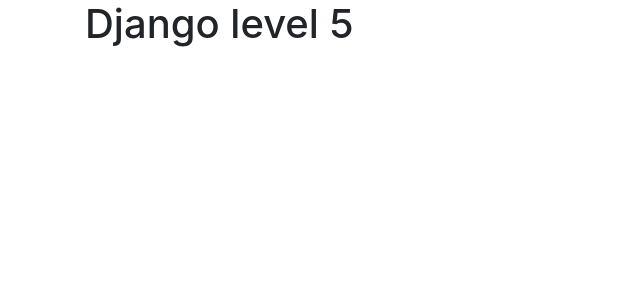
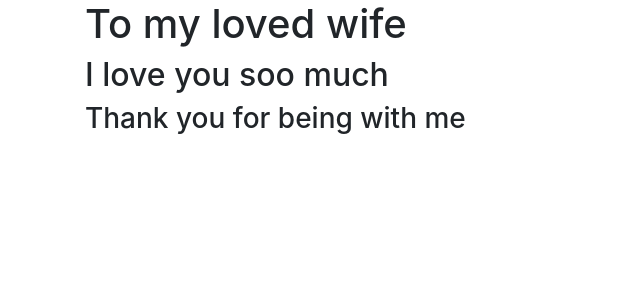
Before and after one commit to wcqrwtqr/Django-first-deployment-example-2, a Django app: page / in a window 1280 px wide. Shown: the part 56-356 px from the top of the page, without its empty margins (0-640 px from the left). Run offline with Django 3.2, Linux system fonts and the light colour scheme; some libraries are stand-ins or nearby versions.

Commit message:
Update index.html

```diff
--- a/templates/basic_app/index.html
+++ b/templates/basic_app/index.html
@@ -3,7 +3,9 @@
 
 {% block body_block  %}
 <div class="jumpotron">
-    <h1>Django level 5</h1>
+    <h1>To my loved wife</h1>
+	<h2>I love you soo much</h2>
+	<h3>Thank you for being with me</h3>
 
 </div>
 {% endblock  %}
```
